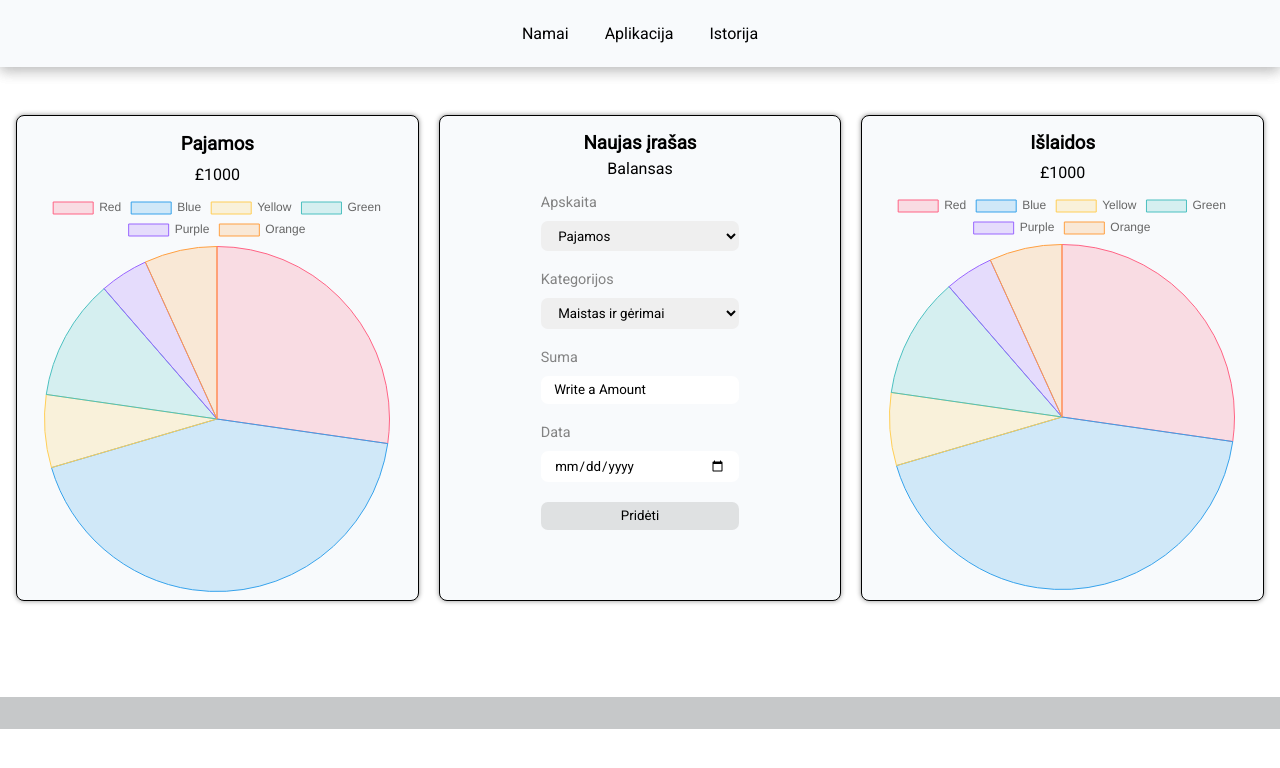
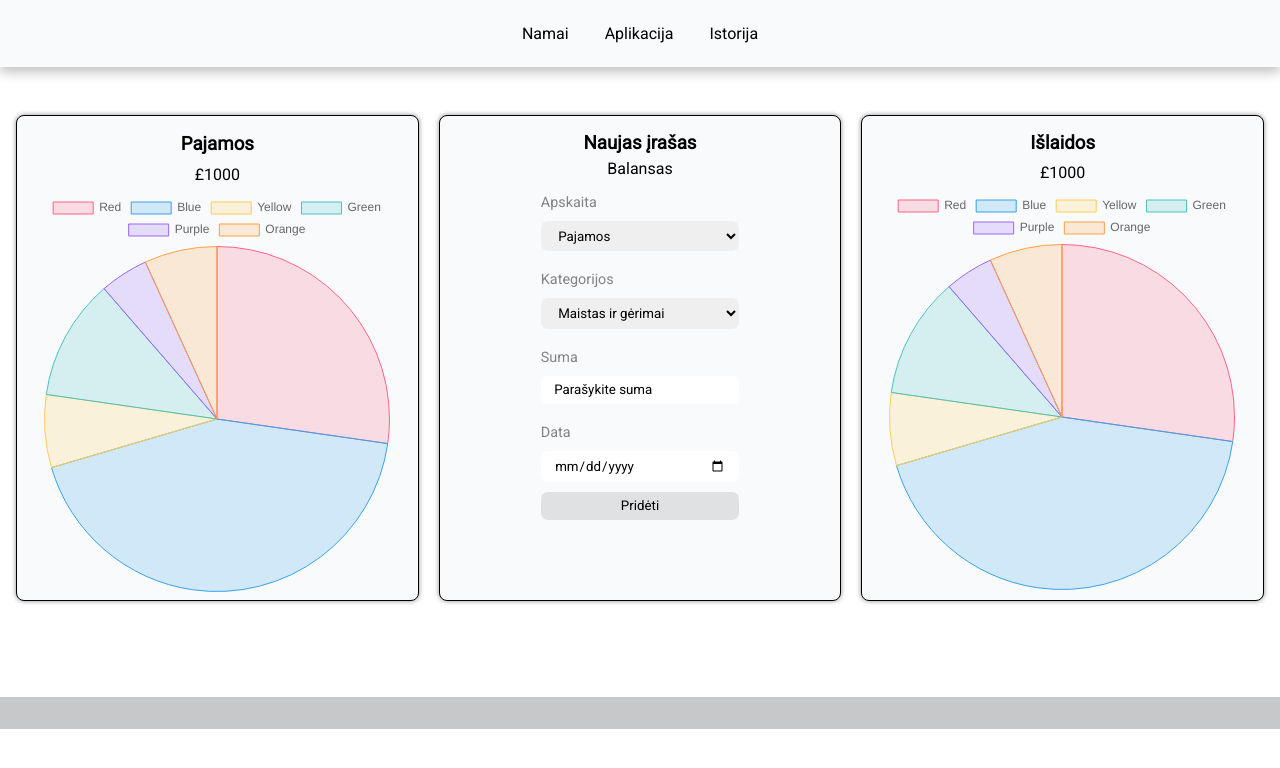
Before and after one commit to ModestasKr/Springfield-NPP, a React (Create React App) app in the folder frontend/: page /application in a window 1280 px wide. Shown: the top 768 px of the page. Built offline with nearby package versions, Linux system fonts and the light colour scheme.

Commit message:
Fixed some issues

```diff
--- a/frontend/src/api/libraries/apiLibraries.js
+++ b/frontend/src/api/libraries/apiLibraries.js
@@ -36,14 +36,18 @@ export async function createUserIncome(data, id) {
     .then((result) => {
       console.log("Success:", result);
       swal({
-        text: "Added!",
+        text: "Pavyko pridėti duomenys į istorija",
         icon: "success",
-        button: "Great",
+        button: "Puiku",
       });
     })
     .catch((error) => {
       console.error("Error:", error);
-      swal("Oops", "Something went wrong!", "error");
+      swal(
+        "Nepavyko",
+        "Duomenys blogai suvesti, galimai rašybos klaida!",
+        "error"
+      );
     });
   return res;
 }
@@ -58,14 +62,18 @@ export async function createUserExpenses(data, id) {
     .then((result) => {
       console.log("Success:", result);
       swal({
-        text: "Added!",
+        text: "Pavyko pridėti duomenys į istorija",
         icon: "success",
-        button: "Great",
+        button: "Puiku",
       });
     })
     .catch((error) => {
       console.error("Error:", error);
-      swal("Oops", "Something went wrong!", "error");
+      swal(
+        "Nepavyko",
+        "Duomenys blogai suvesti, galimai rašybos klaida!",
+        "error"
+      );
     });
   return res;
 }
--- a/frontend/src/components/Application/Form.js
+++ b/frontend/src/components/Application/Form.js
@@ -4,13 +4,10 @@ import { useForm } from "react-hook-form";
 // Component API
 import { createUserIncome } from "../../api/libraries/apiLibraries";
 import { createUserExpenses } from "../../api/libraries/apiLibraries";
-
 // Components
 import Balance from "./Balance";
 // Style
 import "./style/Form.css";
-// Icon
-import { BsPlusCircle } from "react-icons/bs";
 
 function Form() {
   // UseState
@@ -99,40 +96,28 @@ function Form() {
           <label>Suma</label>
 
           <input
-            placeholder="Write a Amount"
+            placeholder="Parašykite suma"
+            step="0.01"
             {...register("amount", {
-              required: "This is requires",
+              required: "Įvestyje nesuvesti duomenys",
               minLength: {
                 minLength: 1,
-                message: "Minimum lenght is 1",
+                message: "Mažiausias ilgis yra 1 simbolis",
               },
-
               pattern: {
-                pattern: /^((?!0)\d{1,10}|0|\.\d{1,2})($|\.$|\.\d{1,2}$)/,
-                message: "Badly typed symbols",
+                pattern: /^(\d){0,8}(\.){0,1}(\d){0,2}$/,
+                message: "Blogai suvesti simboliai",
               },
-
               maxLength: {
                 maxLength: 10,
-                message: "Max lenght is 1000000",
+                message: "Didžiausias ilgis yra 10 simbolių",
               },
             })}
           />
           <p className="error">{errors.amount?.message}</p>
 
           <label>Data</label>
-          <input
-            type="date"
-            {...register("date", {
-              required: "This is requires",
-              minLength: {
-                min: "1899-01-01",
-                message: "Max lenght is 1899-01-01",
-              },
-            })}
-          />
-          <p className="error">{errors.date?.message}</p>
-
+          <input type="date" min="2021-01-01" max="2041-01-01" />
           <button className="Form-btn" type="submit">
             Pridėti
           </button>
--- a/frontend/src/components/Application/style/Form.css
+++ b/frontend/src/components/Application/style/Form.css
@@ -26,7 +26,7 @@
 
 .error {
   color: var(--text-color-300);
-  font-size: 0.63rem;
+  font-size: 0.8rem;
 }
 
 label {
```
